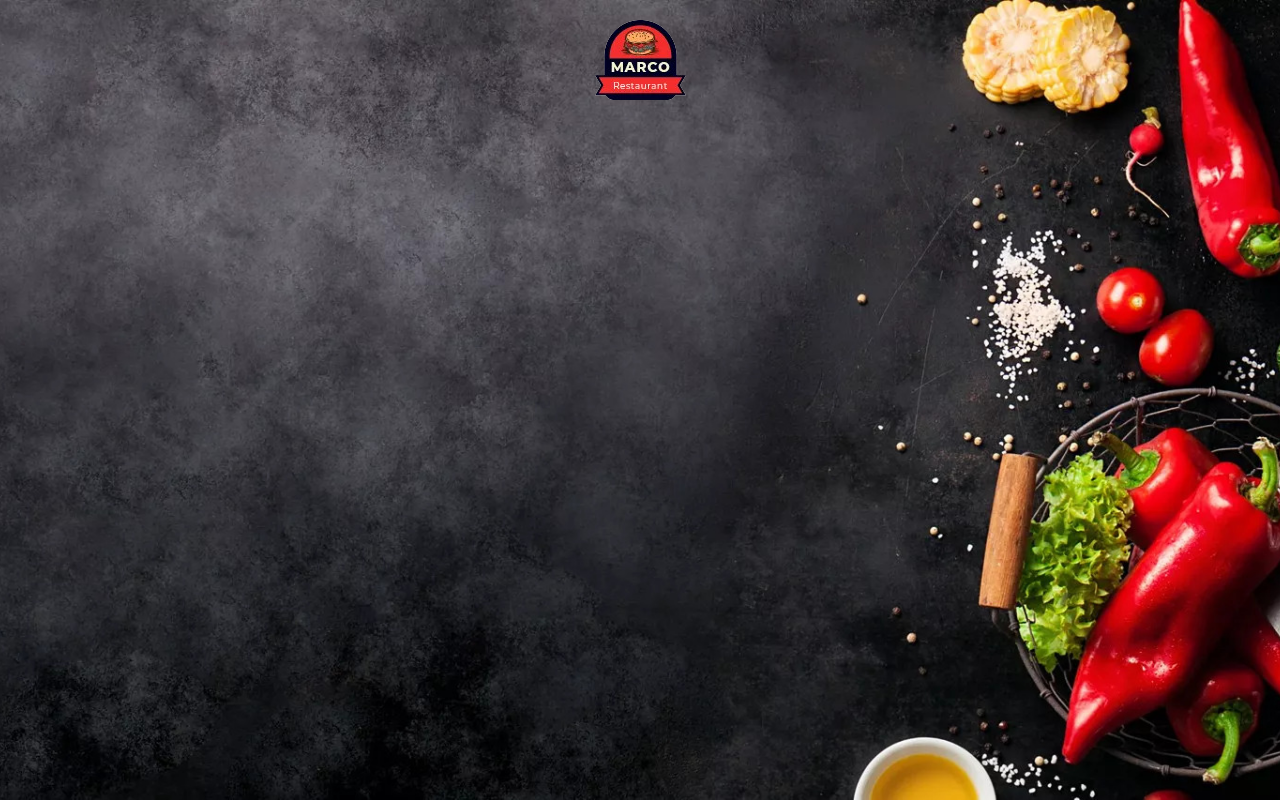
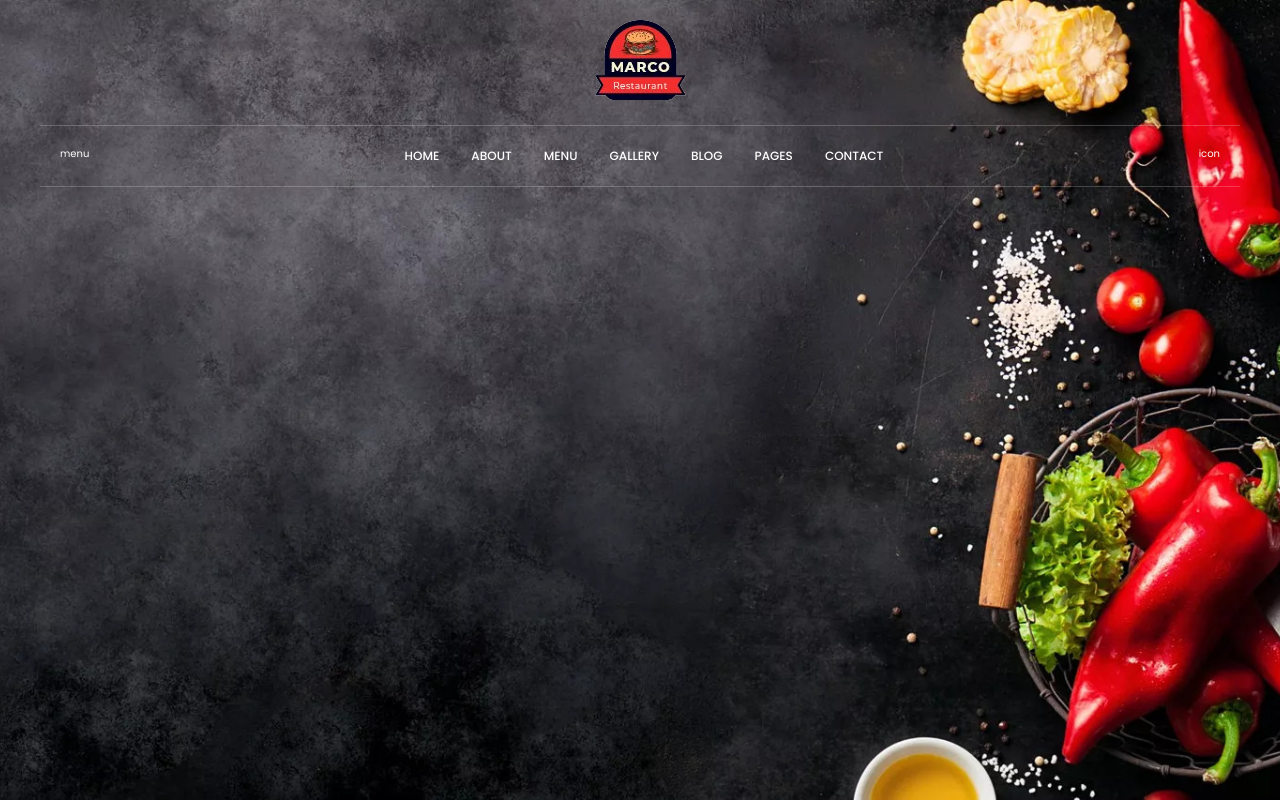
Before and after one commit to z3shan7/Macro-restuarant, a website: page index.html in a window 1280 px wide. Drawn offline with Linux system fonts and the light colour scheme.

Commit message:
builing navbar

```diff
--- /dev/null
+++ b/app.js
@@ -0,0 +1,16 @@
+const dropDown = document.querySelectorAll('.drop-down-menu')
+const dropDownList = document.querySelectorAll('.navbar__drop-down-list')
+
+console.log(dropDownList)
+dropDown.forEach((menu) => {
+    menu.addEventListener('click', () => {
+        dropDownList.forEach((list) => {
+            list.classList.remove('active')
+        })
+
+
+
+
+
+    })
+})
--- a/index.html
+++ b/index.html
@@ -26,6 +26,39 @@
                 <div class="hero-section__logo-box">
                     <a href="index.html"><img src="./Images/logo.png" alt="logo img" srcset=""></a>
                 </div>
+                <section class="navbar">
+                    <p>menu</p>
+
+                    <div class="navbar__navbtns">
+                        <button type="button" class="navbar__navLinks">home</button>
+                        <button type="button" class="navbar__navLinks">about</button>
+                        <button type="button" class="navbar__navLinks">menu</button>
+                        <button type="button" class="navbar__navLinks">gallery</button>
+
+                        <div class="navbar__drop-down">
+                            <button type="button" class="navbar__navLinks drop-down-menu">blog</button>
+                            <div class="navbar__drop-down-list">
+                                <a href="#">Blog home</a>
+                                <a href="#">Blog single</a>
+                            </div>
+
+                        </div>
+                        <div class="navbar__drop-down ">
+                            <button type="button" class="navbar__navLinks drop-down-menu">pages</button>
+                            <div class="navbar__drop-down-list">
+                                <a href="#">Elements</a>
+                                <a href="#">level 2</a>
+                            </div>
+
+                        </div>
+
+                        <button type="button" class="navbar__navLinks">contact</button>
+                    </div>
+
+
+                    <p>icon</p>
+
+                </section>
 
             </nav>
             <!--  Header section Ends-->
@@ -34,7 +67,7 @@
         </div>
     </section>
     <!-- hero-section Ends -->
-
+    <script src="app.js"></script>
 </body>
 
 </html>
--- a/sass/Navbar.scss
+++ b/sass/Navbar.scss
@@ -0,0 +1,50 @@
+.navbar {
+    display: flex;
+    justify-content: space-between;
+    align-content: center;
+    border-top: 1px solid rgba(255, 255, 255, 0.2);
+    border-bottom: 1px solid rgba(255, 255, 255, 0.2);
+    padding: 20px;
+
+    &__navbtns {
+        display: flex;
+        justify-content: center;
+        align-content: center;
+        gap: 20px;
+
+    }
+
+    &__navLinks {
+        background: transparent;
+        border: none;
+        color: var(--white);
+        font-family: inherit;
+        text-transform: uppercase;
+        font-size: 12px;
+        font-weight: 500;
+        outline: none;
+        display: inline-block;
+    }
+
+    &__drop-down {
+        position: relative;
+    }
+
+    &__drop-down-list {
+        display: flex;
+        flex-direction: column;
+        background-color: #fff;
+        gap: 10px;
+        position: absolute;
+        top: 41px;
+        right: -10px;
+        width: 200px;
+        font-size: 12px;
+        padding: 2rem;
+        display: none;
+    }
+
+    &__drop-down-list.active {
+        display: flex;
+    }
+}
--- a/sass/base.scss
+++ b/sass/base.scss
@@ -2,9 +2,9 @@
 *::after,
 *::before {
     box-sizing: border-box;
+    border: 0 solid transparent;
 }
 
-// ------- removes default margins paddings ------
 body,
 h1,
 h2,
@@ -18,19 +18,67 @@ dd {
     margin: 0;
 }
 
-// Make images easier to work with
+/* Make images easier to work with */
 img,
 picture {
     max-width: 100%;
-    // display: block;
+}
+
+// remove all animations, transitions and smooth scroll for people that prefer not to see them
+@media (prefers-reduced-motion: reduce) {
+    html:focus-within {
+        scroll-behavior: auto;
+    }
+
+    *,
+    *::before,
+    *::after {
+        animation-duration: 0.01ms !important;
+        animation-iteration-count: 1 !important;
+        transition-duration: 0.01ms !important;
+        scroll-behavior: auto !important;
+    }
+}
+
+// reset list style
+ol,
+ul {
+    list-style: none;
+}
+
+// reset anchor style
+a {
+    cursor: pointer;
+    color: inherit;
+    text-decoration: inherit;
+    -webkit-tap-highlight-color: transparent;
+}
+
+// inherit fonts for inputs and buttons
+input,
+button,
+textarea,
+select {
+    font: inherit;
+    line-height: inherit;
+    color: inherit;
+}
+
+// prevent iOS font size change
+html {
+    -webkit-text-size-adjust: 100%;
 }
 
 :root {
     --color-primary: #f42f2c;
     --heading-color: #222222;
     --paragraph-color: #777777;
-    --half-white: #ffffff;
+    --white: #ffffff;
 
     --f-family: 'Poppins', sans-serif;
 
 }
+
+// button {
+//     display: block;
+// }
--- a/sass/hero-section.scss
+++ b/sass/hero-section.scss
@@ -8,13 +8,17 @@
 
     &__content {
         max-width: 1200px;
-        margin: auto;
-        display: flex;
-        justify-content: center;
-        align-items: center;
+        margin: 0 auto;
+
     }
 
     &__logo-box {
-        margin-top: 20px;
+
+        padding: 20px;
+        text-align: center;
     }
 }
+
+p {
+    color: #fff;
+}
--- a/sass/home.scss
+++ b/sass/home.scss
@@ -0,0 +1,7 @@
+body {
+    font-family: var(--f-family);
+}
+
+html {
+    font-size: 62.5%;
+}
```
Also changed, not shown: style.css, 1 other file.
